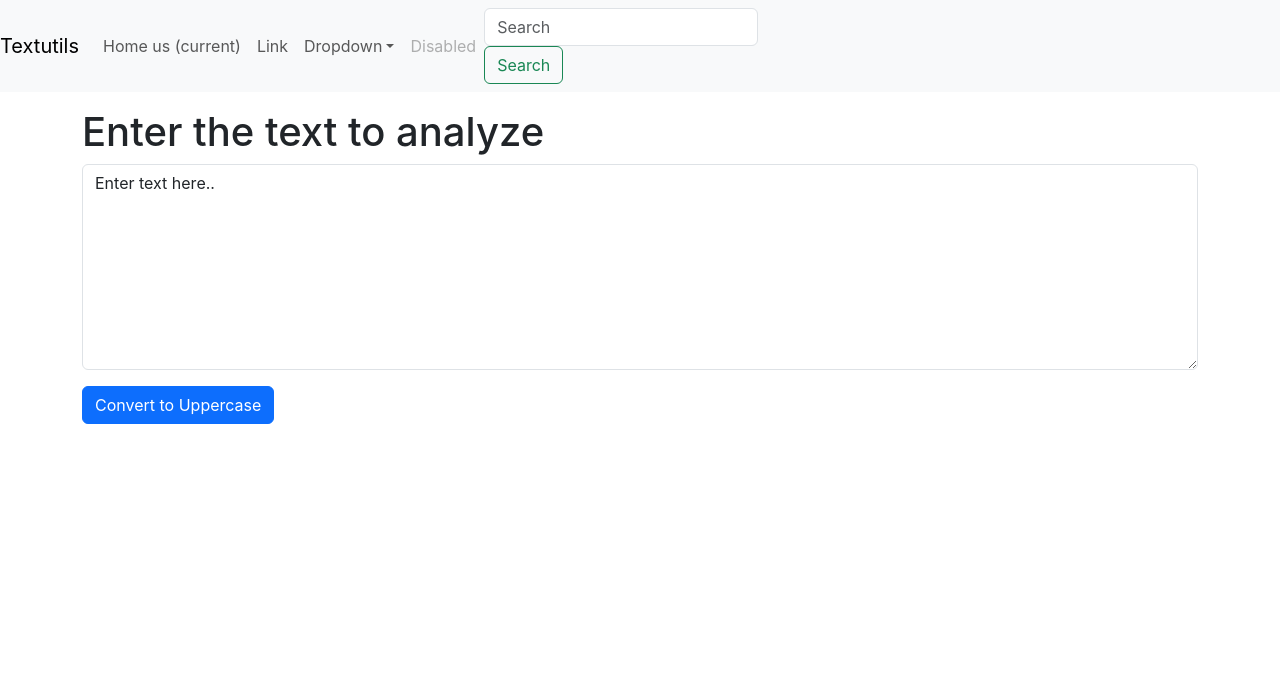
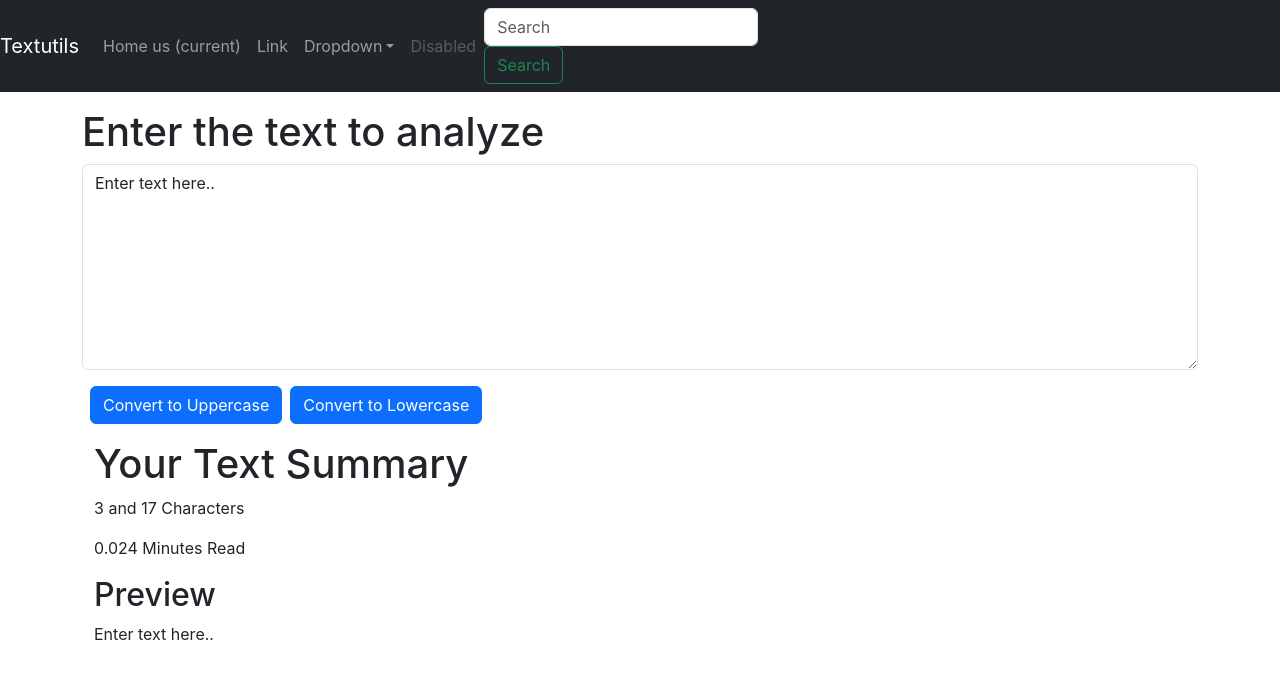
Before and after one commit to Rish-2001/React, a React (Create React App) app: page / in a window 1280 px wide. Shown: the top 678 px of the page. Built offline with nearby package versions, Linux system fonts and the light colour scheme.

Commit message:
Text handling

```diff
--- a/src/components/Navbar.js
+++ b/src/components/Navbar.js
@@ -5,7 +5,7 @@
 export default function Navbar(props) {
   return (
 
-    <nav class="navbar navbar-expand-lg navbar-light bg-light">
+    <nav class="navbar navbar-expand-lg navbar-dark bg-dark">
   <a class="navbar-brand" href="/">{props.title}</a>
   <button class="navbar-toggler" type="button" data-toggle="collapse" data-target="#navbarSupportedContent" aria-controls="navbarSupportedContent" aria-expanded="false" aria-label="Toggle navigation">
     <span class="navbar-toggler-icon"></span>
--- a/src/components/TextForm.js
+++ b/src/components/TextForm.js
@@ -4,6 +4,12 @@
   const handleUpclick=()=>{
     // console.log("Uppercase was clicked");
     let newText=text.toUpperCase();
+    setText(newText);
+
+  }
+  const handleLoclick=()=>{
+    // console.log("Uppercase was clicked");
+    let newText=text.toLowerCase();
     setText(newText);
 
   }
@@ -17,13 +23,25 @@
 //   text="new text" //wrong way to change the state
 //   setText("new text")  //correct way to change the state
   return (
+    <>
+
     <div>
    <h1>{props.heading}</h1>
 <div className="mb-3">
 
   <textarea className="form-control" value={text} onChange={handleOnchange} id="mybox" rows="8"></textarea>
 </div>
-  <button className="btn btn-primary" onClick={handleUpclick}>Convert to Uppercase</button>
+  <button className="btn btn-primary mx-2" onClick={handleUpclick}>Convert to Uppercase</button>
+  <button className="btn btn-primary" onClick={handleLoclick}>Convert to Lowercase</button>
     </div>
+
+    <div className="container my-3">
+         <h1>Your Text Summary </h1>
+         <p>{text.split(" ").length} and {text.length} Characters</p>
+         <p>{0.008 * text.split(" ").length} Minutes Read</p>
+         <h2>Preview</h2>
+         <p>{text}</p>
+    </div>
+    </>
   )
 }
```
